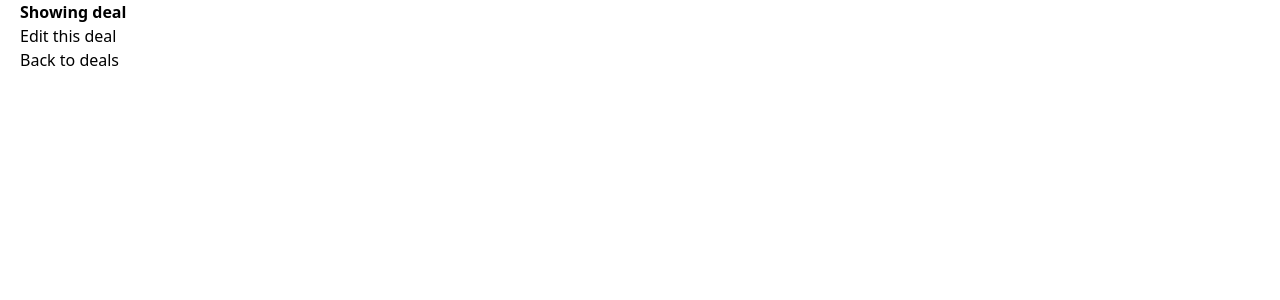
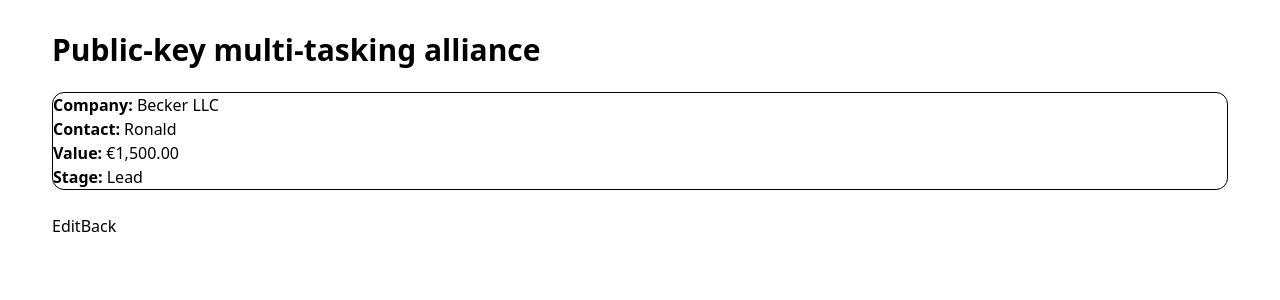
Before and after one commit to dev7011/hotwire-turbo-native-crm, a Rails app: page /deals/1 in a window 1280 px wide. Shown: the top 300 px of the page. Run offline with Rails 7, Linux system fonts and the light colour scheme; data comes from the database, SQL or seed files in the repository; style sheets or scripts are compiled from the project's sources; some libraries are stand-ins or nearby versions.

Commit message:
feat: enhance Deals views and forms with improved layout and error handling

```diff
--- a/app/models/deal.rb
+++ b/app/models/deal.rb
@@ -19,9 +19,8 @@ class Deal < ApplicationRecord
             inclusion: { in: STAGES }
 
   validates :value, presence: true,
-            numericality: { greater_than: 0 },
-            allow_nil: true
+            numericality: { greater_than: 0 }
 
-  scope :active, -> { where.not(stage: %i[won lost]) }
+  scope :active, -> { where.not(stage: %w[won lost]) }
 
 end
--- a/app/views/deals/_deal.html.erb
+++ b/app/views/deals/_deal.html.erb
@@ -1,2 +1,37 @@
-<div id="<%= dom_id deal %>" class="w-full sm:w-auto my-5 space-y-5">
-</div>
+<tr id="<%= dom_id(deal) %>" class="border-t">
+
+  <td class="p-4 font-medium">
+    <%= link_to deal.title,
+                deal,
+                class: "text-blue-600 hover:underline" %>
+  </td>
+
+  <td class="p-4">
+    <%= deal.company.name %>
+  </td>
+
+  <td class="p-4">
+    <%= deal.contact.try(:first_name) %>
+  </td>
+
+  <td class="p-4">
+    <%= number_to_currency(deal.value, unit: "€", separator: ",", delimiter: ".") %>
+  </td>
+
+  <td class="p-4">
+    <%= deal.stage.humanize %>
+  </td>
+
+  <td class="space-x-3 p-4">
+    <%= link_to "Edit",
+                edit_deal_path(deal),
+                class: "text-blue-600" %>
+
+    <%= button_to "Delete",
+                  deal_path(deal),
+                  method: :delete,
+                  data: { turbo_confirm: "Are you sure?" },
+                  class: "text-red-600" %>
+  </td>
+
+</tr>
--- a/app/views/deals/show.html.erb
+++ b/app/views/deals/show.html.erb
@@ -1,15 +1,36 @@
-<% content_for :title, "Showing deal" %>
+<div class="mx-auto max-w-3xl p-8">
 
-<div class="md:w-2/3 w-full">
-  <% if notice.present? %>
-    <p class="py-2 px-3 bg-green-50 mb-5 text-green-500 font-medium rounded-md inline-block" id="notice"><%= notice %></p>
-  <% end %>
+  <h1 class="mb-6 text-3xl font-bold">
+    <%= @deal.title %>
+  </h1>
 
-  <h1 class="font-bold text-4xl">Showing deal</h1>
+  <div class="space-y-4 rounded-xl border bg-white p-6">
 
-  <%= render @deal %>
+    <p>
+      <strong>Company:</strong>
+      <%= @deal.company.name %>
+    </p>
 
-  <%= link_to "Edit this deal", edit_deal_path(@deal), class: "w-full sm:w-auto text-center rounded-md px-3.5 py-2.5 bg-gray-100 hover:bg-gray-50 inline-block font-medium" %>
-  <%= link_to "Back to deals", deals_path, class: "w-full sm:w-auto text-center mt-2 sm:mt-0 sm:ml-2 rounded-md px-3.5 py-2.5 bg-gray-100 hover:bg-gray-50 inline-block font-medium" %>
-  <%= button_to "Destroy this deal", @deal, method: :delete, form_class: "sm:inline-block mt-2 sm:mt-0 sm:ml-2", class: "w-full rounded-md px-3.5 py-2.5 text-white bg-red-600 hover:bg-red-500 font-medium cursor-pointer", data: { turbo_confirm: "Are you sure?" } %>
+    <p>
+      <strong>Contact:</strong>
+      <%= @deal.contact.try(:first_name) %>
+    </p>
+
+    <p>
+      <strong>Value:</strong>
+      <%= number_to_currency(@deal.value, unit: "€") %>
+    </p>
+
+    <p>
+      <strong>Stage:</strong>
+      <%= @deal.stage.humanize %>
+    </p>
+
+  </div>
+
+  <div class="mt-6 flex gap-4">
+    <%= link_to "Edit", edit_deal_path(@deal) %>
+    <%= link_to "Back", deals_path %>
+  </div>
+
 </div>
--- a/config/routes.rb
+++ b/config/routes.rb
@@ -1,5 +1,6 @@
 Rails.application.routes.draw do
-  resources :deals
+    resources :deals
+
     resources :companies do
         resources :contacts
     end
```
Also changed, not shown: app/views/deals/_form.html.erb (+56 -7 lines), app/views/deals/edit.html.erb (+7 -6 lines), app/views/deals/index.html.erb (+23 -23 lines), app/views/deals/new.html.erb (+7 -5 lines).
